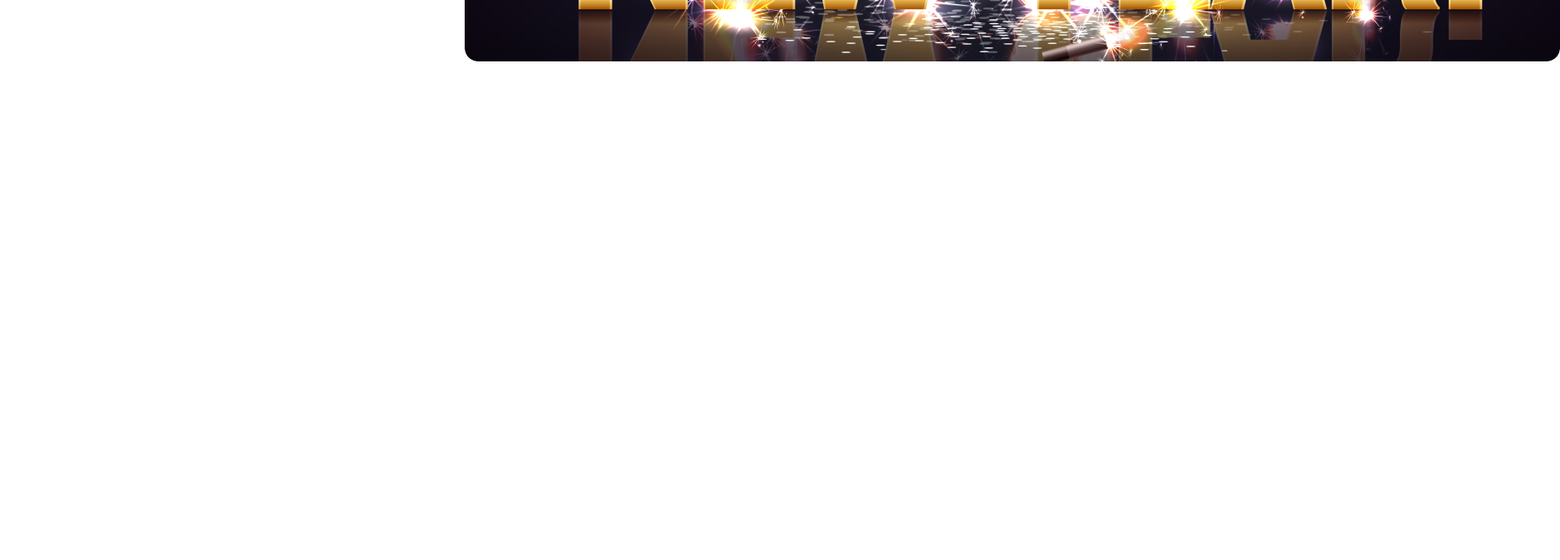
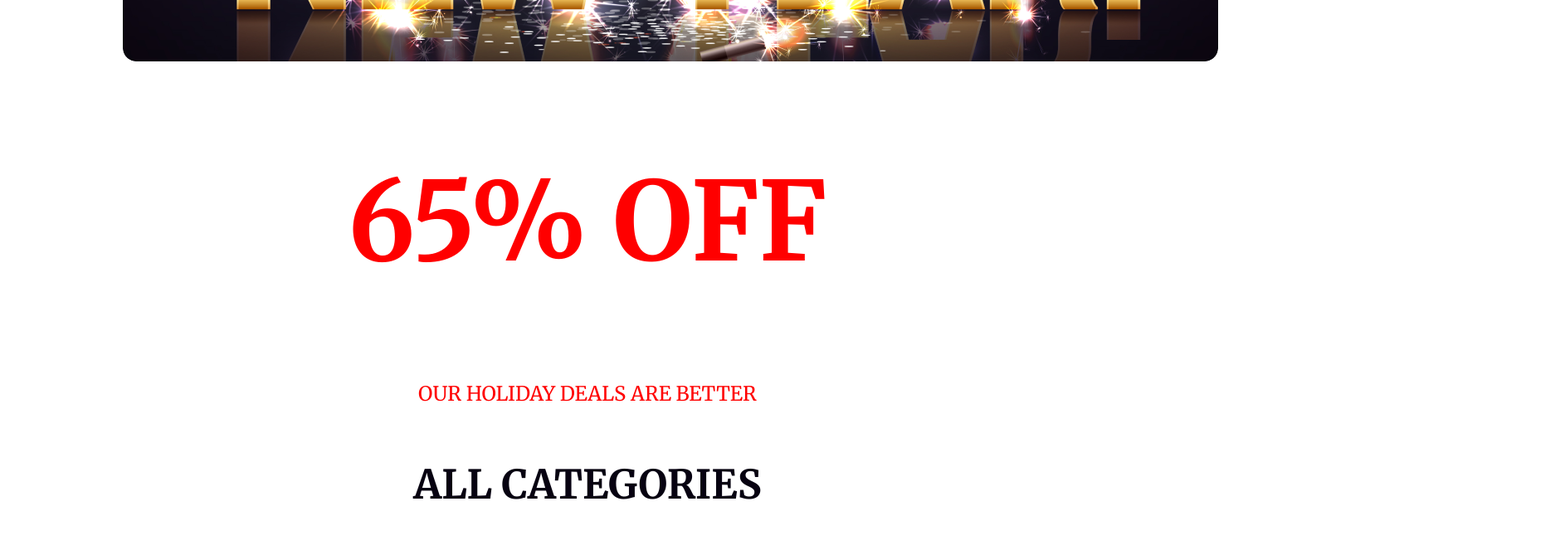
Before and after one commit to Boniaminshawon/first-assignment, a plain HTML site: page index.html in a window 1280 px wide. Shown: the part 576-1251 px from the top of the page at 83% size, 1880 px wide, since content can reach past the window. Before the commit the page ends 800 px from the top, so only its background shows below. Drawn offline with Linux system fonts and the light colour scheme.

Commit message:
comlete section one in main part

```diff
--- a/index.html
+++ b/index.html
@@ -15,6 +15,14 @@
     </header>
 
     <main>
+        <section>
+            <div class="section-one">
+            <div class="heading-section"><h1>65% OFF</h1></div>
+            <div class="para-section"><p>OUR HOLIDAY DEALS ARE BETTER</p></div>
+            <div class="h3-section"><h4>ALL CATEGORIES</h4></div>
+            <div class="img-section"><img src="resources/New Year Photo.png" alt=""></div>
+            </div>
+        </section>
 
     </main>
     <footer>
--- a/styles/styles.css
+++ b/styles/styles.css
@@ -5,16 +5,19 @@
 * {
     font-family: 'Inter', sans-serif;
     font-family: 'Merriweather', serif;
-    margin-left: 140px;
-    margin-right: 140px;
+    /* margin-left: 140px;
+    margin-right: 140px; */
 }
 
 .banner-content {
+    margin-left: 140px;
+    margin-right: 140px;
     background-image: url('../resources/Banner\ Image.png');
     width: 1320px;
     height: 600px;
     flex-shrink: 0;
     margin-top: 50px;
+    margin-bottom: 0;
     border-radius: 16px;
     background: #070211 0%, rgba(7, 2, 17, 0.00) 100%);
 }
@@ -39,8 +42,45 @@
     font-style: normal;
     font-weight: 900;
     line-height: 95px;
-    /* 131.944% */
 }
-/* .banner-content .banner-heading{
-    padding-bottom: 177px
-} */
+.section-one{
+    margin-left: 140px;
+    margin-right: 140px;
+    padding-left: 160px;
+    padding-right: 160px;
+    width: 800px;
+}
+.heading-section {
+    color: #F00;
+    text-align: center;
+    font-family: Inter;
+    font-size: 88px;
+    font-style: normal;
+    font-weight: 700;
+    line-height: normal;
+    margin-top: 100px;
+    /* margin-left: 140px;
+    margin-right: 140px; */
+}
+.para-section {
+    color: #F00;
+    text-align: center;
+    font-family: Inter;
+    font-size: 24px;
+    font-style: normal;
+    font-weight: 500;
+    line-height: normal;
+    margin-top: 105px;
+}
+.h3-section {
+    color: #070211;
+    text-align: center;
+    font-family: Inter;
+    font-size: 48px;
+    font-style: normal;
+    font-weight: 700;
+    line-height: normal;
+}
+.img-section {
+
+}
```
